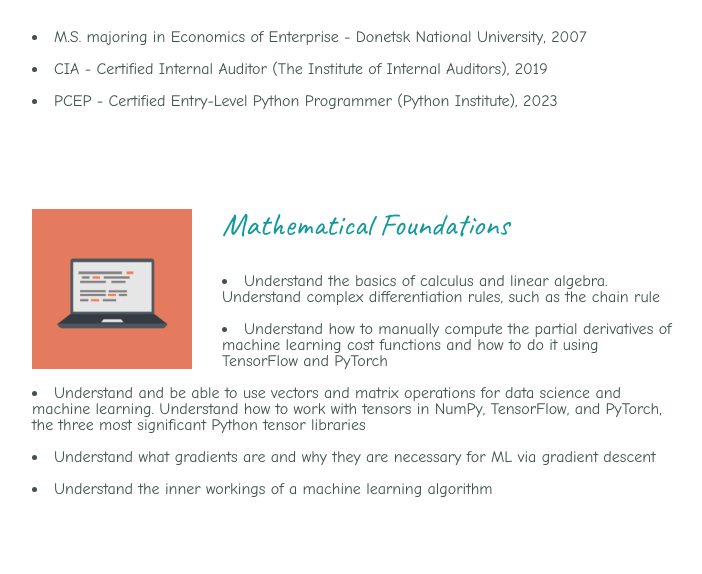
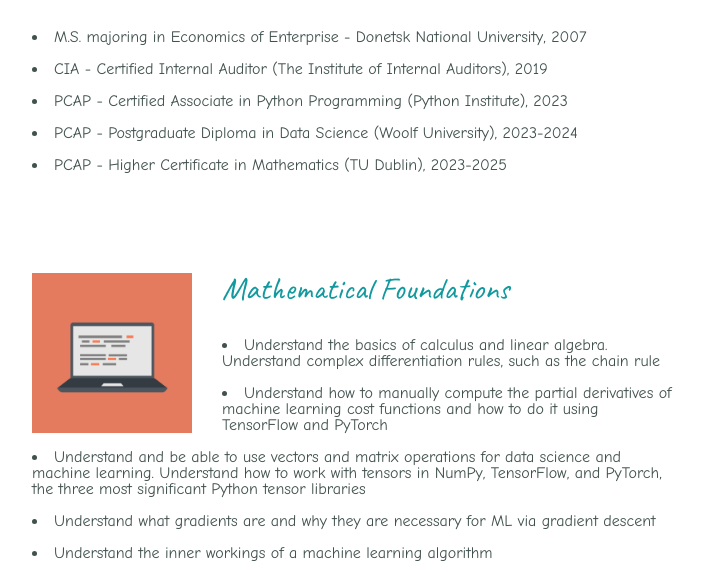
Before and after one commit to Riaoleksii/CV, a plain HTML site: page index.html in a window 1280 px wide. Shown: the part 1481-2055 px from the top of the page, without its empty margins (288-990 px from the left). Drawn offline with Linux system fonts and the light colour scheme.

Commit message:
Update index.html

```diff
--- a/index.html
+++ b/index.html
@@ -31,7 +31,9 @@
             <h3>Education and Certification</h3>
             <p><li> M.S. majoring in Economics of Enterprise -  Donetsk National University, 2007</li></p>
             <p><li>CIA - Certified Internal Auditor (The Institute of Internal Auditors), 2019</li></p>
-            <p><li>PCEP - Certified Entry-Level Python Programmer (Python Institute), 2023</li></p>
+            <p><li>PCAP - Certified Associate in Python Programming (Python Institute), 2023</li></p>
+            <p><li>PCAP - Postgraduate Diploma in Data Science (Woolf University), 2023-2024</li></p>
+            <p><li>PCAP - Higher Certificate in Mathematics (TU Dublin), 2023-2025</li></p>
           </div>
           <div class="skill-row">
             <img class='computer' src="computer.png" alt="computer-img">
```
